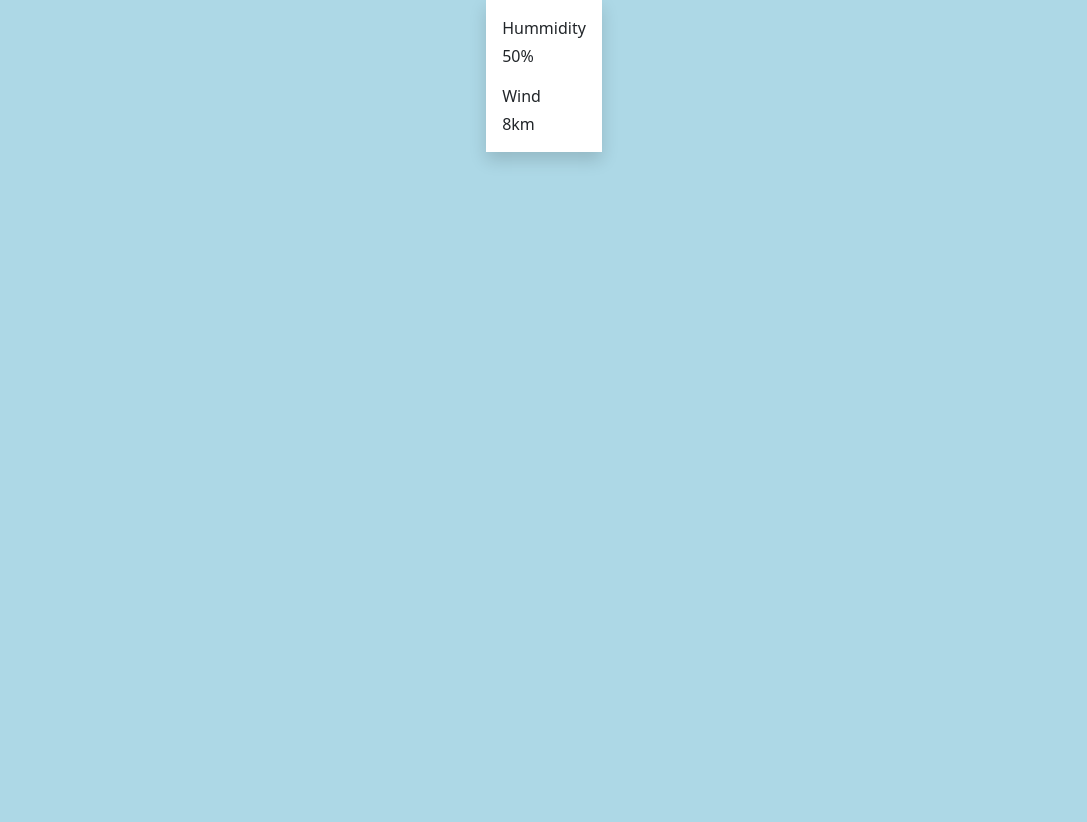
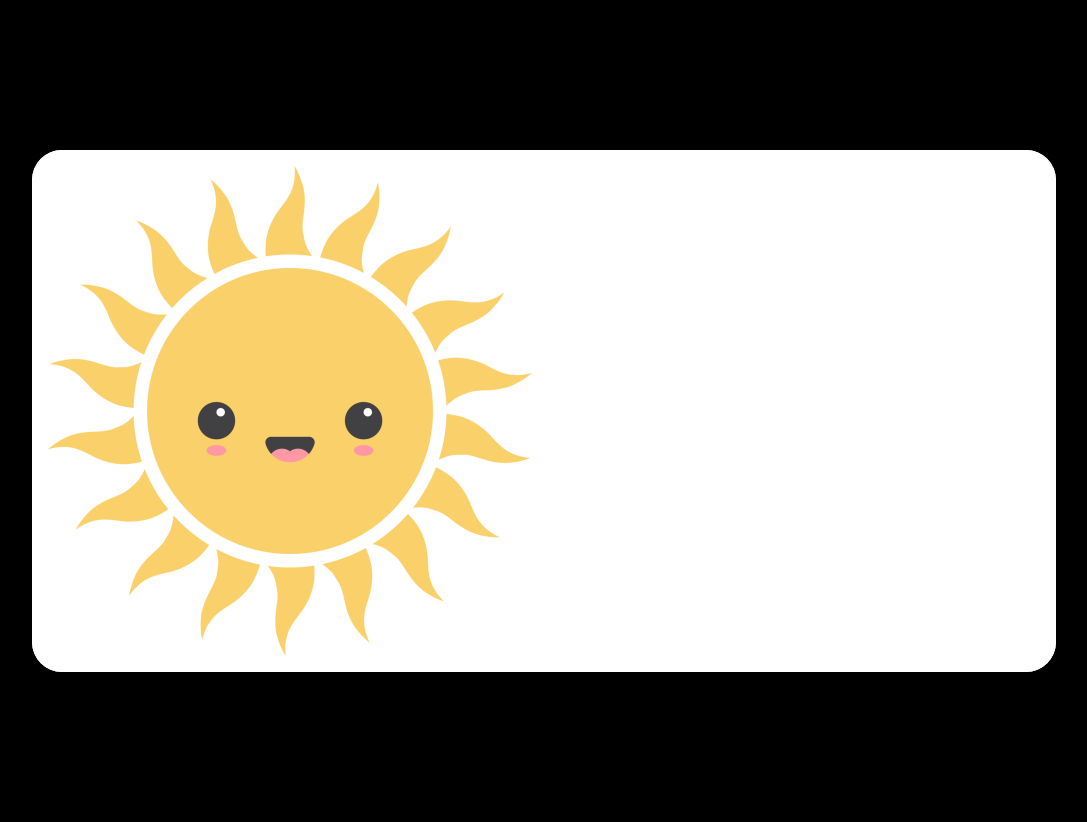
Before and after one commit to amelialei/Weather-App, a Django app: page / in a window 1280 px wide. Shown: the whole page, without its empty margins (96-1183 px from the left). Before the commit the page ends 163 px from the top, so only its background shows below. Run offline with Django 5.2, Linux system fonts and the light colour scheme.

Commit message:
retrives data from user location

```diff
--- a/weatherApp/static/css/style.css
+++ b/weatherApp/static/css/style.css
@@ -1,8 +1,50 @@
-body {
-    background-color: lightblue;
+@import url('https://fonts.googleapis.com/css2?family=Montserrat:ital,wght@0,100..900;1,100..900&display=swap');
+
+
+.montserrat-normal {
+    font-family: "Montserrat", sans-serif;
+    font-optical-sizing: auto;
+    font-weight: 400;
+    font-style: normal;
+    }
+
+
+.main__container{
+    background: black;
+    min-height: 100vh;
 }
-
-h1{
-    color:navy;
-    margin-left: 20px;
+.main__box{
+    cursor:pointer;
 }
+.weather__box-02{
+    border-radius:30px;
+    position:relative;
+    display: block;
+    z-index: 2;
+    transition: 0.6s ease-in-out;
+}
+.main__box:hover .weather__box-02{
+    background: #ffe87c
+}
+.weather__box-01,
+.weather__box-03{
+    height:150px;
+    z-index: 1;
+    transition: 0.5s ease-in-out;
+}
+.weather__box-01{
+    border-top-left-radius:30px;
+    border-top-right-radius:30px;
+    transform:translateY(150px);
+}
+.main__box:hover .weather__box-01{
+    transform: translateY(30px);
+}
+.weather__box-03{
+    border-bottom-left-radius:30px;
+    border-bottom-right-radius:30px;
+    transform:translateY(-150px);
+}
+.main__box:hover .weather__box-03{
+    transform: translateY(30px);
+}
--- a/weatherApp/templates/base.html
+++ b/weatherApp/templates/base.html
@@ -10,8 +10,8 @@
     integrity="sha384-QWTKZyjpPEjISv5WaRU9OFeRpok6YctnYmDr5pNlyT2bRjXh0JMhjY6hW+ALEwIH"
     crossorigin="anonymous">
     <link rel="stylesheet" href="{% static 'css/style.css' %}">
-    <script src="http://code.jquery.com/jquery-3.3.1.min.js"
-    integrity="sha256-FgpCb/KJQlLNf0u91ta32o/NMZxltwRo8QtmkMRdAu8="
+    <script src="https://code.jquery.com/jquery-3.7.1.min.js"
+    integrity="sha256-/JqT3SQfawRcv/BIHPThkBvs0OEvtFFmqPF/lYI/Cxo="
     crossorigin="anonymous"></script>
     <script>
         function use_ip(json) {
@@ -20,7 +20,12 @@
                 data: {"ip": json.ip},
                 dataType: 'json',
                 success: function (data) {
-                    document.getElementById('weatherdata').innerHTML = data.weather_data
+                    document.getElementById('humidity').innerHTML = data.Humidity + "%"
+                    document.getElementById('wind').innerHTML = data.Wind + ' MPH'
+                    document.getElementById('temperature').innerHTML = data.Temperature + "°"
+                    document.getElementById('location').innerHTML = data.Location
+                    document.getElementById('feelslike').innerHTML = data.FeelsLike + "°"
+                    document.getElementById('pressure').innerHTML = data.Pressure + ' inHg'
                 }
             });
         }
@@ -29,5 +34,6 @@
 </head>
 <body>
     {% block content %}{% endblock content %}
+
 </body>
 </html>
--- a/weatherApp/templates/index.html
+++ b/weatherApp/templates/index.html
@@ -1,25 +1,47 @@
 {% extends "base.html" %}
 
 {% block content %}
-    <div class = 'main_container d-flex justify-content-center'>
-        <div class = 'position-relative main__box'>
-            <div class = 'weather__box-01 bg-white shadow p-3'>
-                <div class="'row">
-                    <div class = 'col-md-6 col-6'>
-                        <p class = "mb-1"> Hummidity</p>
-                        <p class=" 'mb-0">50%</p>
+    <div class="main__container d-flex justify-content-center">
+        <div class="position-relative main__box">
+            <div class="weather__box-01 bg-white shadow p-3">
+                <div class="row">
+                    <div class="col-md-6 col-6">
+                        <p class="mb-1"> Humidity</p>
+                        <p id="humidity" class="mb-0"></p>
                     </div>
-                <div class = 'col-md-6 col-6 text end'>
-                    <p class = 'mb-1'> Wind</p>
-                    <p class = 'mb-0'>8km</p>
+                <div class="col-md-6 col-6 text-end">
+                    <p class="mb-1"> Wind</p>
+                    <p id="wind" class="mb-0"></p>
                 </div>
+                </div>
+            </div>
+            <div class="weather__box-02 shadow bg-white p-3">
+                <div class="row align-items-center">
+                    <div class="col-md-6 col-6">
+                        <div class="position-relative">
+                            {% load static %}
+                            <img src="{% static 'images/sun.png' %}" alt="sun image" class="img-fluid">
+                        </div>
+                    </div>
+                    <div class="col-md-6 col-6 text-end">
+                        <h2 id="temperature" class="mb-1"></h2>
+                        <p id="location" class="mb-0"></p>
+                    </div>
+                </div>
+            </div>
+
+            <div class="weather__box-03 bg-white shadow p-3">
+                <div class="row align-items-end h-100">
+                    <div class="col-md-6 col-6">
+                        <p class="mb-1"> Feels Like</p>
+                        <p id="feelslike" class="mb-0"></p>
+                    </div>
+                <div class="col-md-6 col-6 text-end">
+                    <p class="mb-1"> Pressure</p>
+                    <p id="pressure" class="mb-0"></p>
                 </div>
             </div>
         </div>
     </div>
-    <script src="https://cdn.jsdelivr.net/npm/bootstrap@5.3.3/dist/js/bootstrap.bundle.min.js"
-    integrity="sha384-YvpcrYf0tY3lHB60NNkmXc5s9fDVZLESaAA55NDzOxhy9GkcIdslK1eN7N6jIeHz"
-    crossorigin="anonymous"></script>
-    <p id=weatherdata></p>
 
 {% endblock content %}
--- a/weatherApp/weatherApp/settings.py
+++ b/weatherApp/weatherApp/settings.py
@@ -116,9 +116,8 @@
 # Static files (CSS, JavaScript, Images)
 # https://docs.djangoproject.com/en/5.0/howto/static-files/
 
-STATIC_URL = 'static/'
-
-STATICFILES_DIRS = (os.path.join(BASE_DIR, 'static'),)
+STATIC_URL = '/static/'
+STATICFILES_DIRS = [os.path.join(BASE_DIR, 'static')]
 
 # Default primary key field type
 # https://docs.djangoproject.com/en/5.0/ref/settings/#default-auto-field
--- a/weatherApp/weatherApp/views.py
+++ b/weatherApp/weatherApp/views.py
@@ -22,9 +22,10 @@
     city = location.get('city')
     country_code = location.get('countryCode')
     weather_data = get_weather_from_location(city, country_code)
-    description = weather_data['weather'][0]['description']
     temperature = weather_data['main']['temp']
-    s = "You're in {}, {}. You can expect {} with a temperature of {} degrees".format(
-        city, country_code, description, temperature)
-    data = {'weather_data': s}
+    humidity = weather_data['main']['humidity']
+    wind = weather_data['wind']['speed']
+    feels_like = weather_data['main']['feels_like']
+    pressure = weather_data['main']['pressure']
+    data = {'Humidity': humidity, 'Wind': wind, 'FeelsLike': feels_like, 'Pressure': pressure, 'Location': city, 'Temperature': temperature}
     return JsonResponse(data)
```
Also changed, not shown: weatherApp/static/images/sun.png (added), 3 other files.
